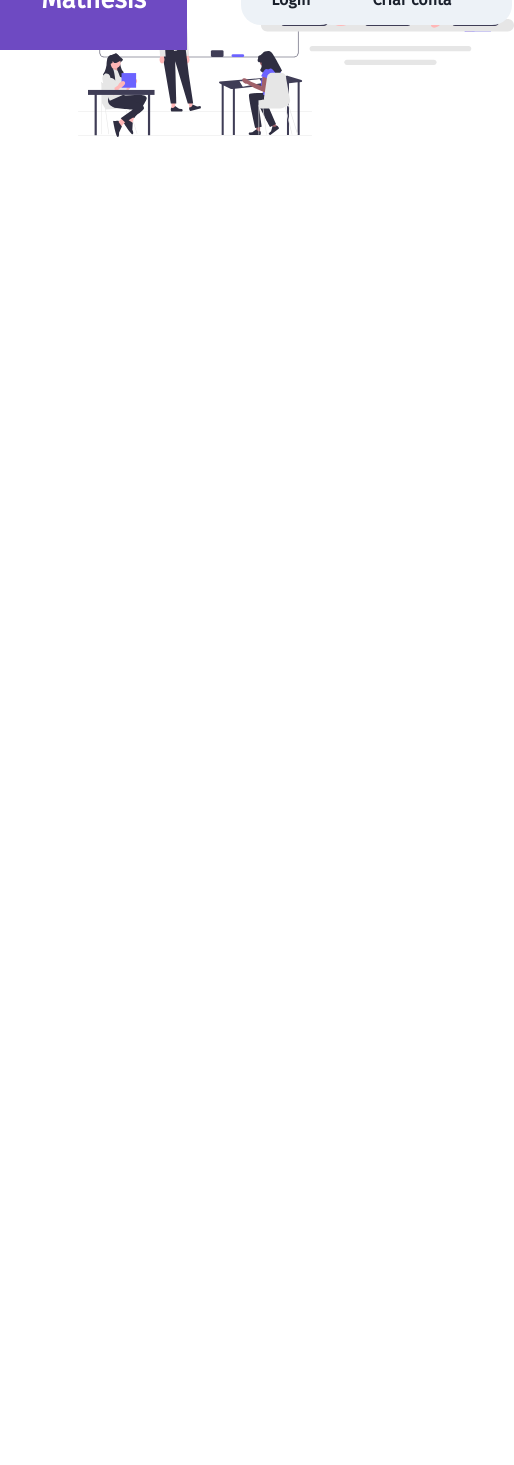
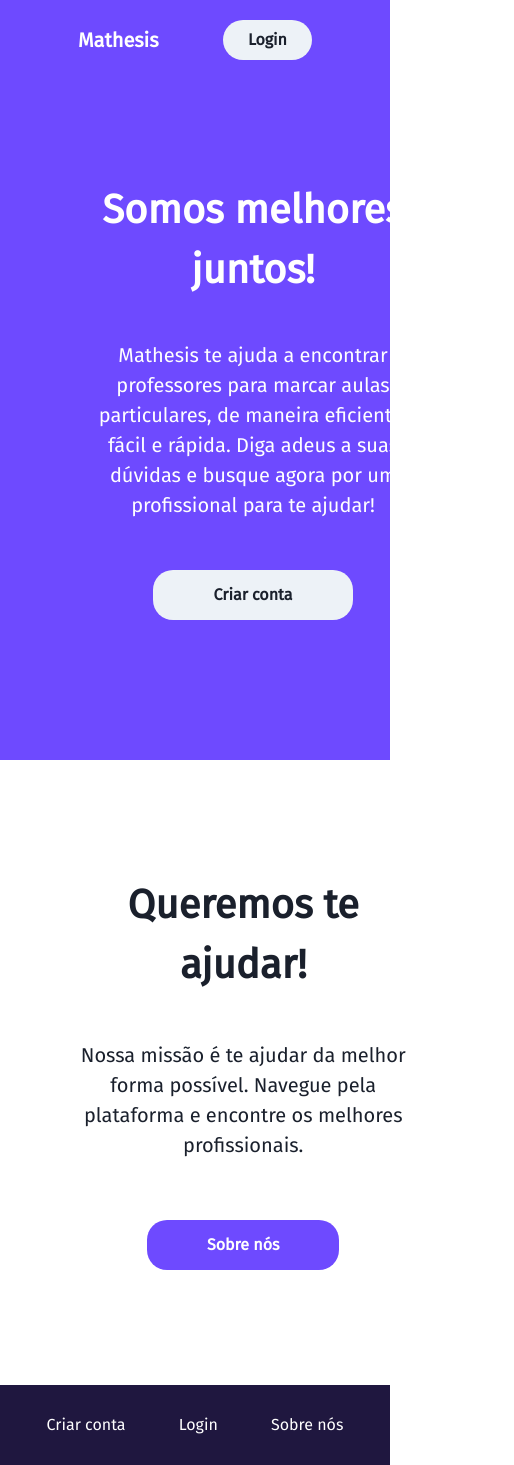
Before and after one commit to Mathesis-dev/mathesis-front-end, a React (Vite) app: page / in a window 390 px wide. Shown: the whole page, 514 px wide, since content can reach past the window. Before the commit the page ends 844 px from the top, so only its background shows below. Built offline with nearby package versions, Linux system fonts and the light colour scheme.

Commit message:
✨ landing page (responsive)

```diff
--- a/src/pages/Landing/index.tsx
+++ b/src/pages/Landing/index.tsx
@@ -23,19 +23,24 @@ function Landing() {
       <Flex
         w={"100%"}
         bg={"#6E4AFF"}
-        justify={"space-around"}
+        justify={"space-between"}
         align={"center"}
-        h={{ base: "0px", md: "0px", lg: "110px" }}
+        h={{ base: "80px", sm: "110px" }}
         position={"fixed"}
+        paddingX={{ base: "20%", md: "10%" }}
       >
-        <Flex color={"white"} fontWeight={"bold"} fontSize={"23px"}>
+        <Flex
+          color={"white"}
+          fontWeight={"bold"}
+          fontSize={{ base: "20px", sm: "23px", lg: "26px" }}
+        >
           Mathesis
         </Flex>
         <Flex>
           <Button
             borderRadius={"20px"}
-            paddingX={"30px"}
-            paddingY={"25px"}
+            paddingX={{ base: "25px", sm: "30px" }}
+            paddingY={{ base: "20px", sm: "25px" }}
             _hover={{
               color: "white",
               bg: "black",
@@ -51,30 +56,59 @@ function Landing() {
         bg={"#6E4AFF"}
         align={"center"}
         justify={"center"}
-        h={{ base: "0px", xl: "490px", "2xl": "820px" }}
+        h={{
+          base: "760px",
+          sm: "880px",
+          xl: "820px",
+          "2xl": "820px",
+        }}
       >
-        <Flex w={"60%"} align={"center"} justify={"space-around"}>
+        <Flex
+          w={"60%"}
+          direction={{ md: "column", xl: "row" }}
+          align={"center"}
+          justify={"space-around"}
+        >
           <Image
+            h={{
+              base: "0px",
+              md: "60%",
+              xl: "80%",
+              "2xl": "100%",
+            }}
+            w={{
+              base: "0px",
+              md: "500px",
+              xl: "80%",
+              "2xl": "100%",
+            }}
             marginTop={"120px"}
             src={TeacherIcon}
             alt={"Professor com alunos"}
+            display={{ base: "none", sm: "flex" }}
           />
           <Flex direction={"column"} align={"center"}>
             <Text
               color={"white"}
               fontWeight={"bold"}
-              fontSize={{ base: "0px", md: "48px" }}
+              fontSize={{
+                base: "40px",
+                "2xl": "48px",
+              }}
               textAlign={"center"}
-              paddingY={{ base: "0px", md: "48px" }}
+              paddingY={{ base: "40px", sm: "48px" }}
             >
               Somos melhores juntos!
             </Text>
 
             <Text
               color={"white"}
-              width={{ base: "0px", md: "560px" }}
+              width={{ base: "350px", sm: "100%", md: "560px" }}
               textAlign={"center"}
-              fontSize={{ base: "0px", md: "22px" }}
+              fontSize={{
+                base: "20px",
+                "2xl": "22px",
+              }}
             >
               Mathesis te ajuda a encontrar professores para marcar aulas
               particulares, de maneira eficiente, fácil e rápida. Diga adeus a
@@ -83,7 +117,7 @@ function Landing() {
 
             <Button
               width={"200px"}
-              marginTop={{ base: "0px", md: "30px" }}
+              marginTop={{ base: "50px", sm: "30px" }}
               borderRadius={"20px"}
               paddingX={"30px"}
               paddingY={"25px"}
@@ -102,30 +136,41 @@ function Landing() {
         bg={"white"}
         align={"center"}
         justify={"center"}
-        h={{ base: "0px", xl: "490px", "2xl": "720px" }}
+        h={{ base: "625px", sm: "800px", "2xl": "800px" }}
       >
-        <Flex w={"65%"} justify={"space-around"}>
+        <Flex
+          w={"65%"}
+          direction={{ md: "column", xl: "row" }}
+          justify={"space-around"}
+          align={"center"}
+        >
           <Flex direction={"column"} align={"center"}>
             <Text
               fontWeight={"bold"}
-              fontSize={{ base: "0px", md: "48px" }}
+              fontSize={{
+                base: "40px",
+                "2xl": "48px",
+              }}
               textAlign={"center"}
-              paddingTop={{ base: "0px", md: "80px" }}
-              paddingBottom={{ base: "0px", md: "40px" }}
+              paddingTop={{ base: "0px", sm: "80px" }}
+              paddingBottom={{ base: "45px", sm: "40px" }}
             >
-              Queremos te ajudar
+              Queremos te ajudar!
             </Text>
             <Text
-              width={{ base: "0px", md: "560px" }}
+              width={{ base: "350px", sm: "100%", md: "560px" }}
               textAlign={"center"}
-              fontSize={{ base: "0px", md: "22px" }}
+              fontSize={{
+                base: "20px",
+                "2xl": "22px",
+              }}
             >
               Nossa missão é te ajudar da melhor forma possível. Navegue pela
-              plataforma e encontre os melhores profissionais
+              plataforma e encontre os melhores profissionais.
             </Text>
             <Button
               background={"#6E4AFF"}
-              marginTop={{ base: "0px", md: "50px" }}
+              marginTop={{ base: "60px", sm: "50px" }}
               borderRadius={"20px"}
               paddingX={"60px"}
               paddingY={"25px"}
@@ -137,23 +182,31 @@ function Landing() {
               Sobre nós
             </Button>
           </Flex>
-          <Image src={TeamIcon} alt={"Equipe"} />
+          <Image
+            src={TeamIcon}
+            alt={"Equipe"}
+            display={{ base: "none", sm: "flex" }}
+            marginTop={{ base: "0px", md: "0px", xl: "0px" }}
+            w={{ base: "0px", md: "60%", xl: "60%" }}
+            h={{ base: "0px", md: "500px", xl: "60%" }}
+          />
         </Flex>
       </Flex>
       <Flex
         w={"100%"}
         align={"center"}
         justify={"space-around"}
-        h={{ base: "0px", xl: "200px", "2xl": "250px" }}
+        h={{ base: "80px", sm: "200px" }}
         bg={"#1F173F"}
       >
         <Button
           borderRadius={"0px"}
-          width={"300px"}
-          height={"100px"}
+          width={{ base: "0px", md: "200px", lg: "300px" }}
+          height={{ base: "0px", md: "100px" }}
+          display={{ base: "none", md: "flex" }}
           bg={selectedColor}
           color={"white"}
-          fontSize={"26px"}
+          fontSize={{ base: "18px", lg: "26px" }}
           fontWeight={"bold"}
           onMouseOver={() =>
             setSelectedColor(
@@ -167,13 +220,25 @@ function Landing() {
           Mathesis
         </Button>
         <Flex width={"350px"} justify={"space-around"}>
-          <Text cursor={"pointer"} color={"white"} fontSize={"18px"}>
+          <Text
+            cursor={"pointer"}
+            color={"white"}
+            fontSize={{ base: "16px", sm: "18px" }}
+          >
             Criar conta
           </Text>
-          <Text cursor={"pointer"} color={"white"} fontSize={"18px"}>
+          <Text
+            cursor={"pointer"}
+            color={"white"}
+            fontSize={{ base: "16px", sm: "18px" }}
+          >
             Login
           </Text>
-          <Text cursor={"pointer"} color={"white"} fontSize={"18px"}>
+          <Text
+            cursor={"pointer"}
+            color={"white"}
+            fontSize={{ base: "16px", sm: "18px" }}
+          >
             Sobre nós
           </Text>
         </Flex>
```
